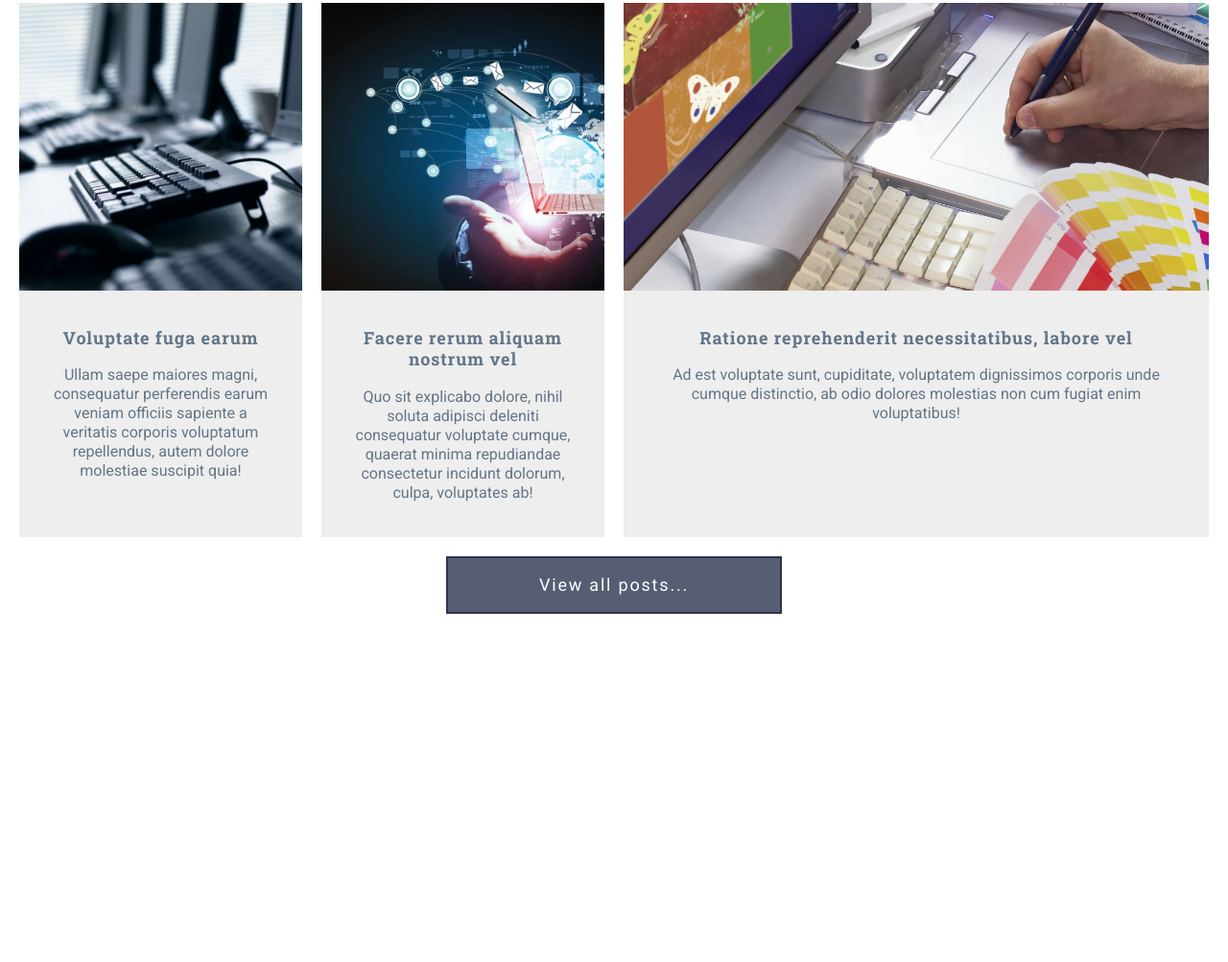
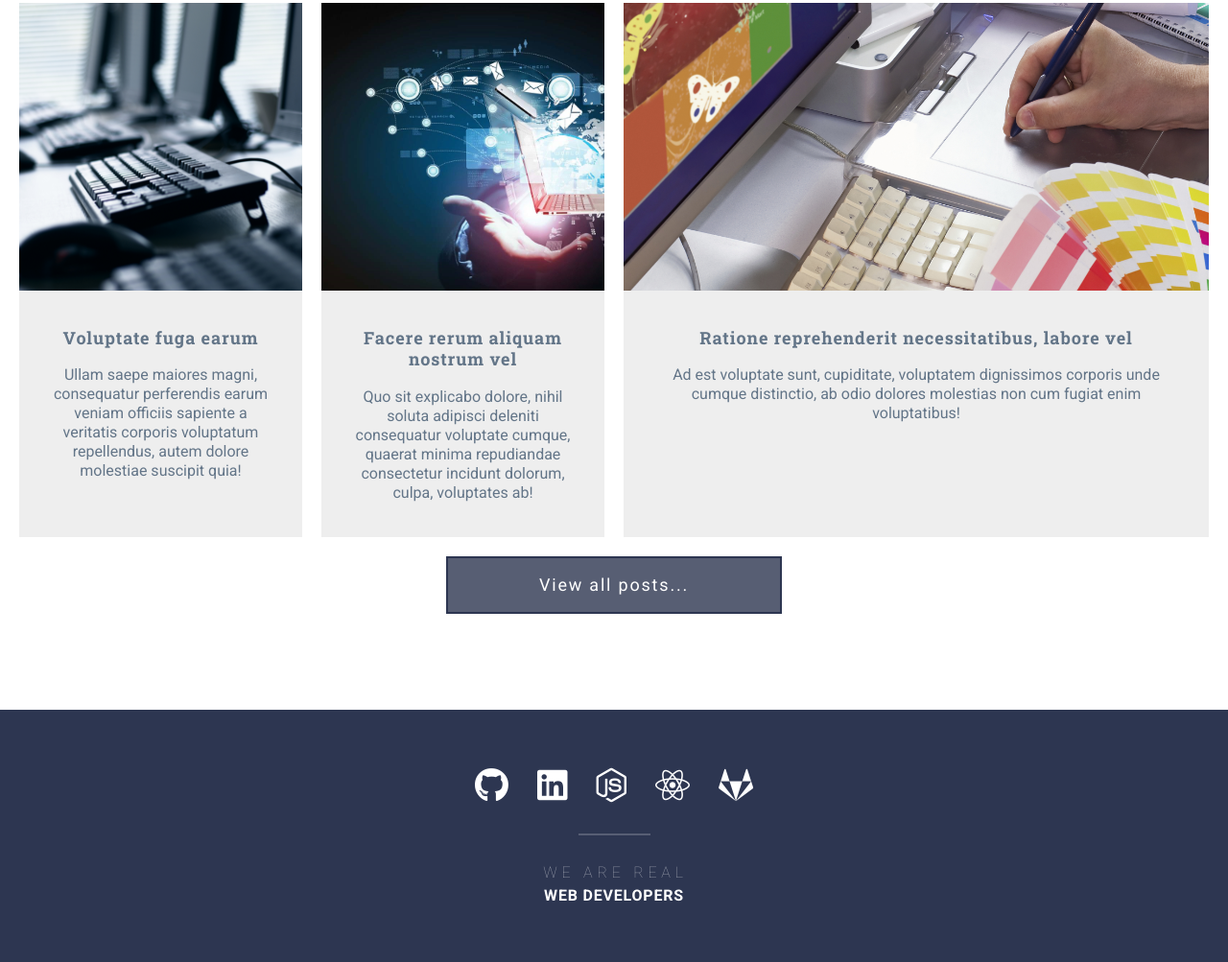
Before and after one commit to DimSkakovskyi/homework-17, a website: page index.html in a window 1280 px wide. Shown: the part 3397-4400 px from the top of the page at 96% size. Before the commit the page ends 4137 px from the top, so only its background shows below. Drawn offline with Linux system fonts and the light colour scheme.

Commit message:
Finished demo

```diff
--- a/index.html
+++ b/index.html
@@ -328,8 +328,24 @@
 
   </main>
 
+  <footer class="footer">
+    <div class="footer__container">
+      <div class="footer__socials">
+        <a class="footer__socials-link" href=""><i class="fab fa-github"></i></a>
+        <a class="footer__socials-link" href=""><i class="fab fa-linkedin"></i></a>
+        <a class="footer__socials-link" href=""><i class="fab fa-node-js"></i></a>
+        <a class="footer__socials-link" href=""><i class="fab fa-react"></i></a>
+        <a class="footer__socials-link" href=""><i class="fab fa-gitlab"></i></a>
+      </div>
+      <div class="footer__copyright">
+        <span class="footer__copyright-first">WE ARE REAL</span>
+        <span class="footer__copyright-second">WEB DEVELOPERS</span>
+      </div>
+    </div>
+  </footer>
+
   <!-- Підключаємо бібліотеку jQuery, необхідну для роботи нашого основного скрипта -->
-  <script src="assets/vendors/jquery/jquery.min.js"></script>
+  <script src=" assets/vendors/jquery/jquery.min.js"></script>
   <!-- Підключаємо наш основний скрипт, з яким будемо працювати -->
   <script src="assets/js/main.js"></script>
 
--- a/src/scss/components/footer/_footer.scss
+++ b/src/scss/components/footer/_footer.scss
@@ -1 +1,67 @@
 @use "../../abstracts" as *;
+
+.footer {
+  display: flex;
+  align-items: center;
+  min-height: 250px;
+  padding-top: $gap-x3;
+  padding-bottom: $gap-x3;
+
+  background-color: $color-primary;
+
+  &__container{
+    @extend %container;
+  }
+
+  &__socials{
+    position: relative;
+    display: flex;
+    flex-wrap: wrap;
+    justify-content: center;
+
+    gap: $gap $gap-lg;
+
+    margin-bottom: $gap-x3;
+    font-size: 2.25rem;
+
+    &::before {
+      content: "";
+      position: absolute;
+      bottom: -$gap-lg;
+      display: block;
+      width: 75px;
+      height: 2px;
+      background-color: rgba($color-white, 0.2);
+    }
+
+    &-link{
+      transition: color 0.3s;
+
+      &:hover,
+      &:focus {
+        color: $color-accent;
+      }
+    }
+  }
+
+  &__copyright{
+    text-align: center;
+    text-transform: uppercase;
+
+    &-first{
+      display: block;
+      color: rgba($color-white, 0.5);
+      font-weight: 100;
+      letter-spacing: 0.3em;
+      margin-bottom: 5px;
+      margin-right: -3px;
+    }
+
+    &-second{
+      display: block;
+      color: $color-white;
+      font-weight: 700;
+      letter-spacing: 0.05em;
+    }
+  }
+}
```
Also changed, not shown: assets/css/style.css, assets/css/style.min.css.
